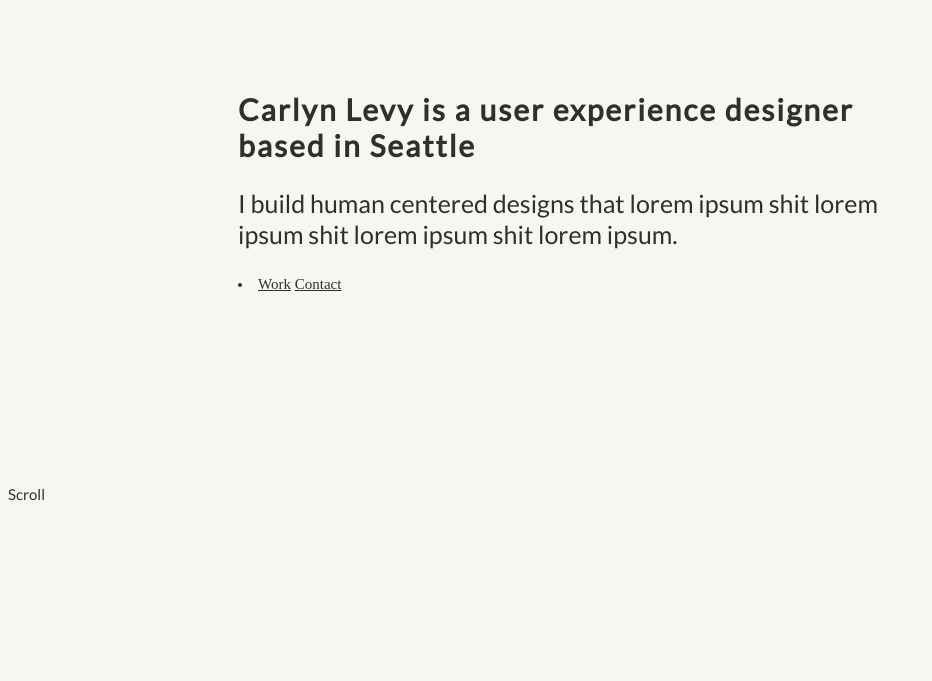
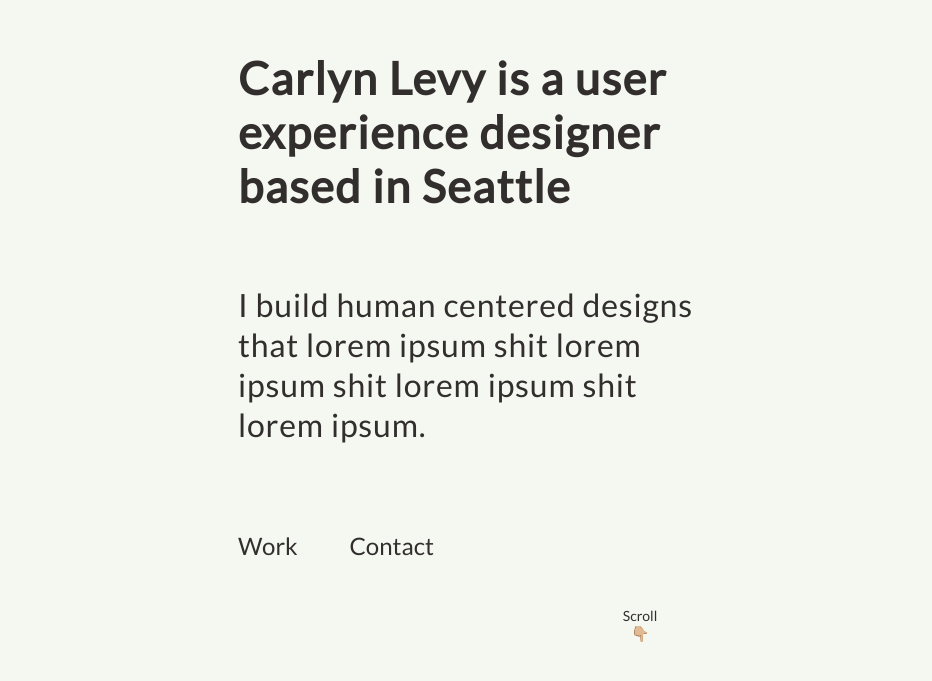
Before and after one commit to george-carlyn/clark, a plain HTML site: page index.html in a window 1280 px wide. Shown: the part 117-798 px from the top of the page, without its empty margins (0-932 px from the left). Drawn offline with Linux system fonts and the light colour scheme.

Commit message:
updated background color, typography, etc.

```diff
--- a/index.html
+++ b/index.html
@@ -10,10 +10,16 @@
   <div class="container">
   	<h1>Carlyn Levy is a user experience designer based in Seattle</h1>
   	<p>I build human centered designs that lorem ipsum shit lorem ipsum shit lorem ipsum shit lorem ipsum.</p>
-  		<li>
-  			<a href="https://www.linkedin.com/in/carlyn-levy-7a26773b?trk=hp-identity-photo">Work</a>
-          <a href="https://www.gmail.com">Contact</a>
-	  	</li>
+  		<div class="Links">
+        <li>
+        <a href="https://www.linkedin.com/in/carlyn-levy-7a26773b?trk=hp-identity-photo">Work</a>
+      </li>
+      </div>
+     <div class="Links">
+        <li>
+        <a href="https://www.gmail.com">Contact</a>
+      </li>
+     </div>
   	</ul>
   </div>
   <div class="Footer Line" data-block-type="47" id="block-yui_3_17_2_1_1409330487470_7511">
@@ -21,8 +27,10 @@
   	</div>
   </div>
  <div class="Footer" data-block-type="2" id="block-yui_3_17_2_1_1409271102843_15678">
- 	<div class="sqs-block-content">
- 	<h2 class="text-align: center">Scroll</h2>
+ 	<h2 class="Scroll">Scroll</h2>
+  <div class="hand">
+    👇🏼
+  </div>
  	</div>
  </div>
 </body>
--- a/style.css
+++ b/style.css
@@ -4,15 +4,16 @@ body {
   color: #322E2E;
 }
 .container {
-  padding: 180px;
+  padding: 130px 546px 35px 180px;
   max-width: 700px;
   margin-left: 50px;
 }
 h1 {
   font-family: Lato;
-  font-size: 30px;
+  font-size: 45px;
   font-weight: bold;
-  letter-spacing: 2px;
+  letter-spacing: 1.5px;
+  padding-bottom: 40px;
 }
 .Footer {
   margin-left: 50px
@@ -20,16 +21,34 @@ h1 {
 }
 h2 {
   font-family: Lato;
-  font-size: 15px;
+  font-size: 14px;
   font-weight: normal;
   color: #322E2E;
+  text-align: center;
 }
 p {
-  font-size: 25px;
+  font-size: 32px;
   font-family: Lato;
   line-height: 125%;
+  font-weight: lighter;
+  letter-spacing: .8px;
 }
 a {
   color: #322E2E;
-
+  text-decoration: none;
+  margin-right: 48px;
 }
+li {
+  font-size: 24px;
+  list-style: none;
+}
+.Links {
+  display: inline-block;
+  padding-top: 54px;
+  font-family: Lato;
+  font-size: 24px;
+}
+.hand {
+  margin: -10px;
+  text-align: center;
+}
```
Also changed, not shown: Images/hand.png (added), Images/👇🏼.png (added), 1 other file.
